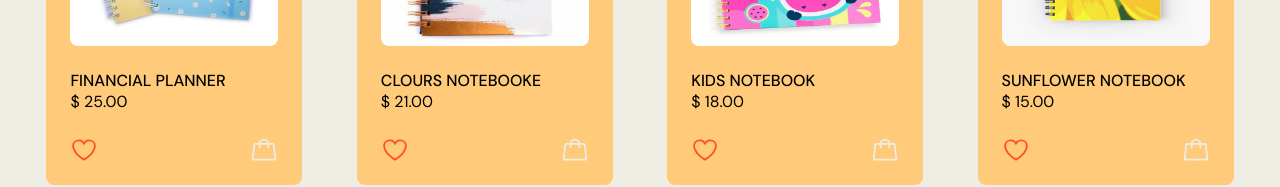
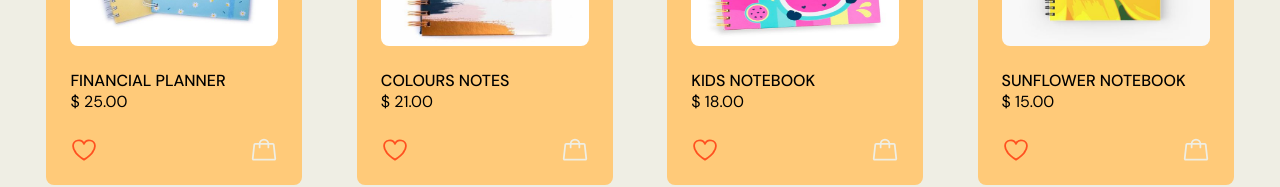
Before and after one commit to rodrigomoreirasantos/blanche-papelarie, a React (Vite) app: page / in a window 1280 px wide. Shown: the part 611-798 px from the top of the page. Built offline with nearby package versions, Linux system fonts and the light colour scheme.

Commit message:
fix text title product

```diff
--- a/src/pages/Home/index.tsx
+++ b/src/pages/Home/index.tsx
@@ -46,7 +46,7 @@ export function Home() {
         {
             id: '2',
             url: noteColours,
-            title: 'CLOURS NOTEBOOKE',
+            title: 'COLOURS NOTES',
             price: '21.00'
         },
         {
```
